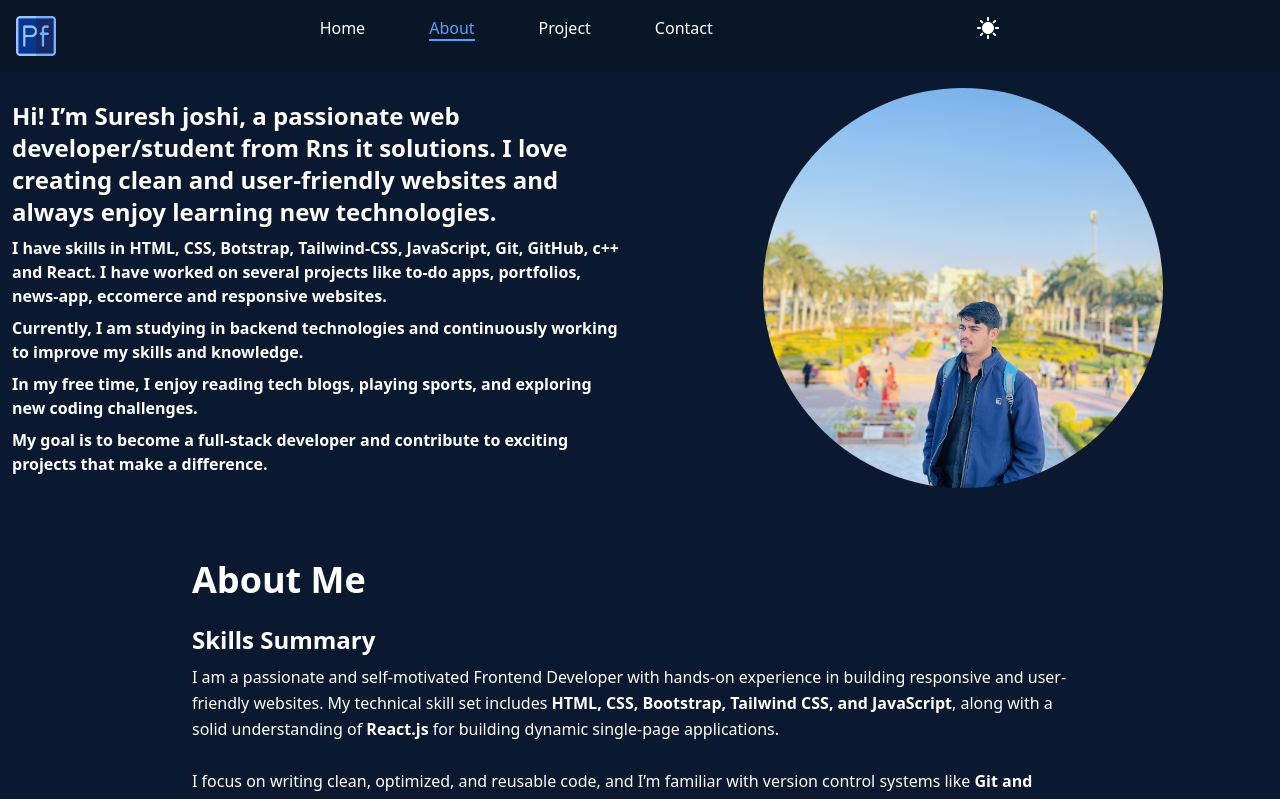
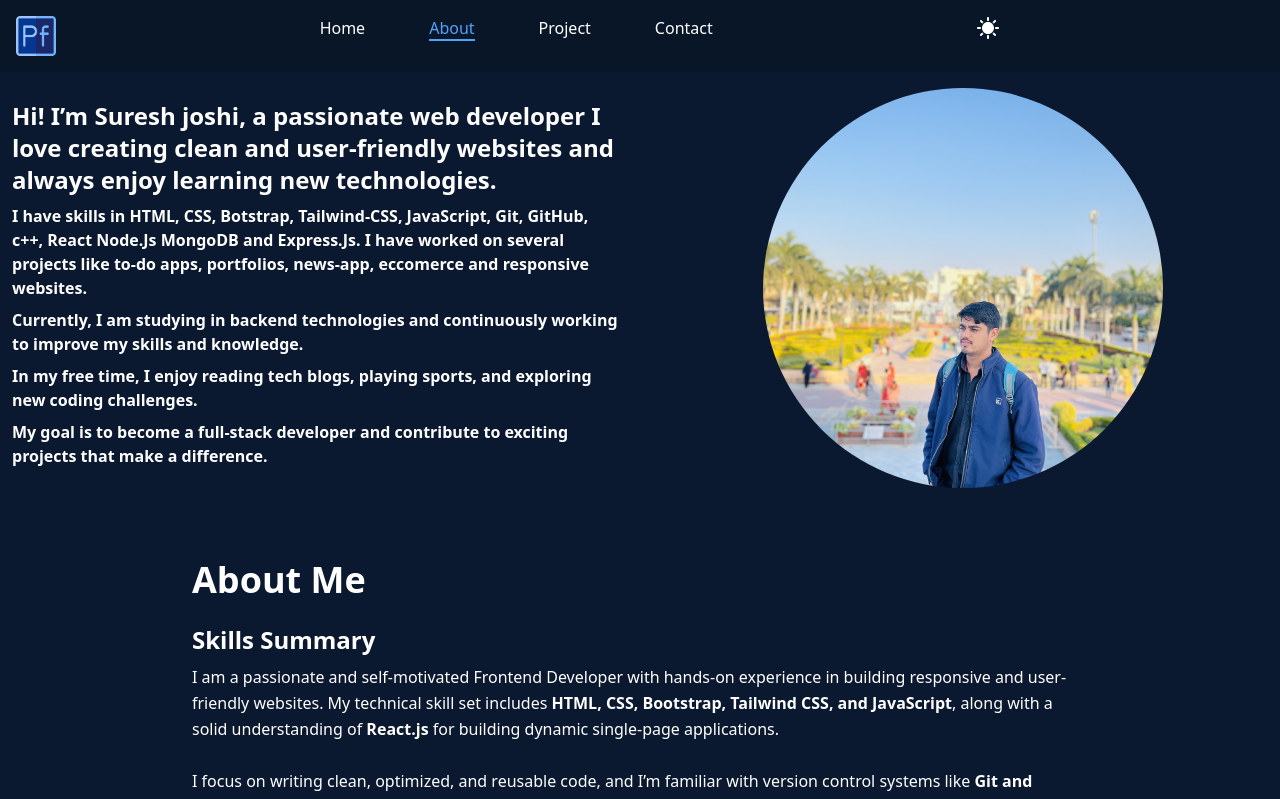
Before and after one commit to sureshjoshi88/Protfoliou-website, a React (Vite) app: page /about in a window 1280 px wide. Shown: the top 799 px of the page. Built offline with nearby package versions, Linux system fonts and the light colour scheme.

Commit message:
add new skills

```diff
--- a/src/component/About.jsx
+++ b/src/component/About.jsx
@@ -6,8 +6,8 @@ const About = () => {
     <div>
       <div className='grid md:grid-cols-2 gap-5 p-1 mt-17'>
         <div className='p-2 mt-5'>
-            <p className='text-2xl font-semibold'>Hi! I’m Suresh joshi, a passionate web developer/student from Rns it solutions. I love creating clean and user-friendly websites and always enjoy learning new technologies.</p>
-            <p className='pt-2 font-semibold'>I have skills in HTML, CSS, Botstrap, Tailwind-CSS, JavaScript, Git, GitHub, c++ and React. I have worked on several projects like to-do apps, portfolios, news-app, eccomerce and responsive websites.</p>
+            <p className='text-2xl font-semibold'>Hi! I’m Suresh joshi, a passionate web developer I love creating clean and user-friendly websites and always enjoy learning new technologies.</p>
+            <p className='pt-2 font-semibold'>I have skills in HTML, CSS, Botstrap, Tailwind-CSS, JavaScript, Git, GitHub, c++, React Node.Js MongoDB and Express.Js. I have worked on several projects like to-do apps, portfolios, news-app, eccomerce and responsive websites.</p>
             <p className='pt-2 font-semibold'>Currently, I am studying in backend technologies and continuously working to improve my skills and knowledge.</p>
             <p className='pt-2 font-semibold'>In my free time, I enjoy reading tech blogs, playing sports, and exploring new coding challenges.</p>
             <p className='pt-2 font-semibold'>My goal is to become a full-stack developer and contribute to exciting projects that make a difference.</p>
```
